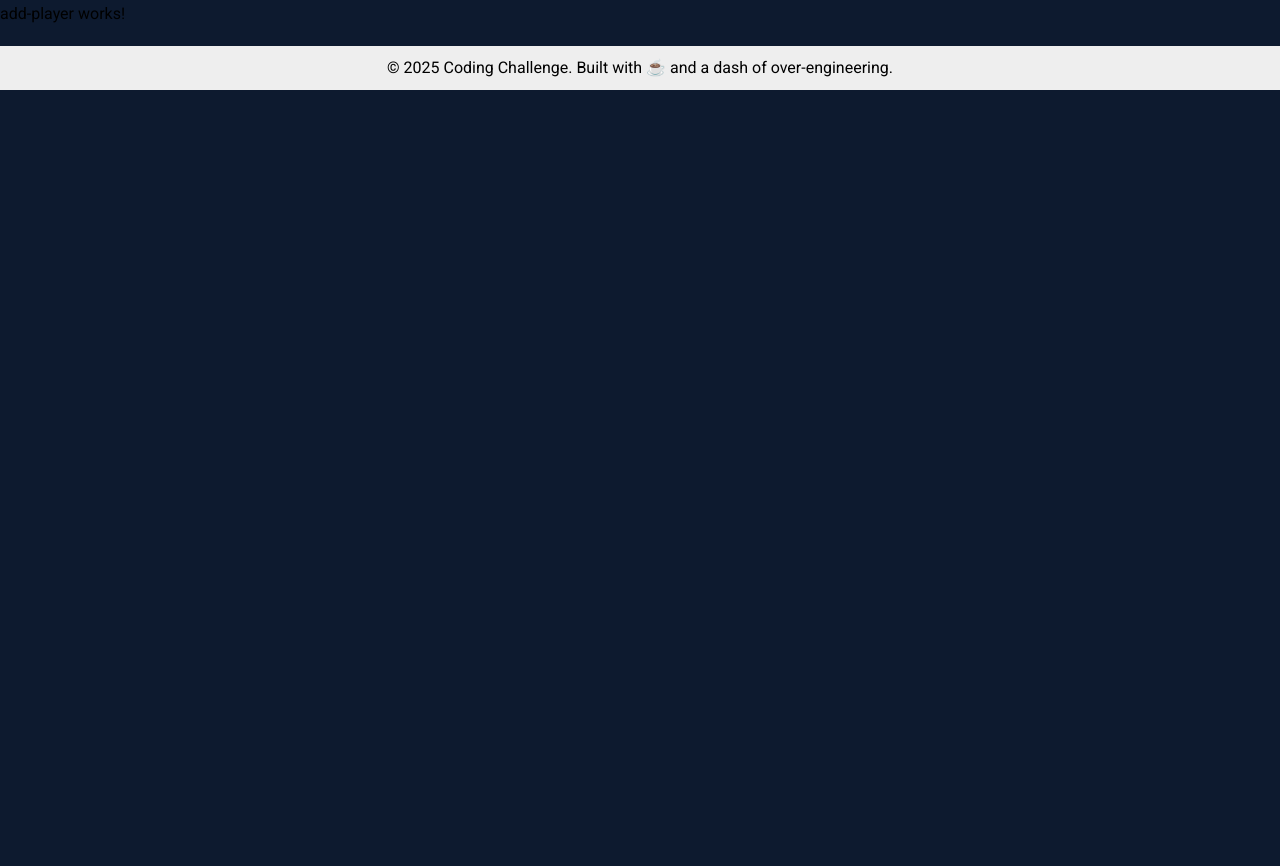
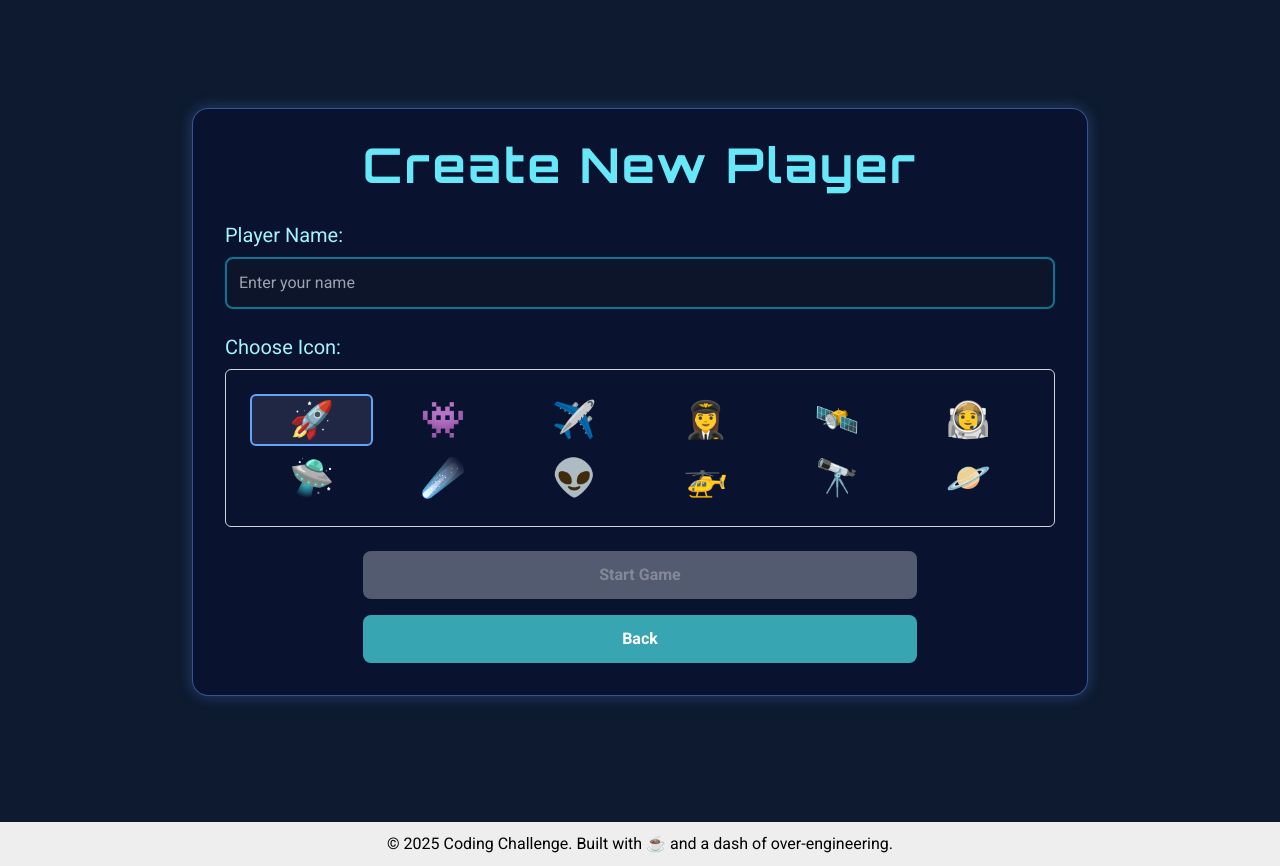
Before and after one commit to evavranici/rps-challengee, an Angular app in the folder frontend/: page /add-player in a window 1280 px wide. Before the commit the page ends 800 px from the top, so only its background shows below. Built offline with nearby package versions, Linux system fonts and the light colour scheme.

Commit message:
update emojis

```diff
--- a/frontend/src/app/views/add-player/add-player.css
+++ b/frontend/src/app/views/add-player/add-player.css
@@ -0,0 +1,11 @@
+.emoji-item {
+  display: flex;
+  justify-content: center;
+  align-items: center;
+  user-select: none;
+}
+
+.selected-emoji {
+  background-color: rgba(225, 225, 52250, 0.1);
+  border: 2px solid #60a5fa;
+}
--- a/frontend/src/app/views/add-player/add-player.html
+++ b/frontend/src/app/views/add-player/add-player.html
@@ -1 +1,45 @@
-<p>add-player works!</p>
+<div class="flex items-center justify-center min-h-screen">
+  <div class="hud-display p-8 rounded-lg shadow-xl text-center max-w-4xl w-full">
+    <h1 class="font-orbitron text-4xl md:text-5xl font-bold tracking-wider text-cyan-300 mb-8">Create New Player</h1>
+
+    <div class="space-y-6">
+      <div>
+        <label for="playerName" class="block text-xl text-cyan-200 mb-2 text-left">Player Name:</label>
+        <input
+          id="playerName"
+          type="text"
+          [(ngModel)]="playerName"
+          placeholder="Enter your name"
+          class="w-full bg-gray-900 bg-opacity-50 text-white p-3 rounded-lg border-2 border-cyan-700 focus:outline-none focus:border-cyan-400"
+        />
+      </div>
+
+      <div>
+        <label for="emojiSelector" class="block text-xl text-cyan-200 mb-2 text-left">Choose Icon:</label>
+        <div class="grid grid-cols-6 gap-2 p-6 border border-gray-300 rounded-md max-h-40 overflow-y-auto">
+          <div *ngFor="let emoji of emojis"
+               (click)="selectedEmoji = emoji"
+               [class.selected-emoji]="selectedEmoji === emoji"
+               class="emoji-item text-4xl cursor-pointer p-1 rounded-md hover:scale-125 transition duration-150">
+            {{ emoji }}
+          </div>
+        </div>
+      </div>
+
+      <div class="space-y-4 mt-6">
+        <button
+          (click)="savePlayer()"
+          [disabled]="!playerName || playerName.trim() === ''"
+          class="btn-action w-full md:w-2/3 mx-auto bg-green-600 text-white font-bold py-3 px-6 rounded-lg hover:bg-green-700 transition duration-300 disabled:opacity-50 disabled:cursor-not-allowed"
+        >
+          Start Game
+        </button>
+        <button
+          (click)="cancel()"
+          class="btn-action w-full md:w-2/3 mx-auto bg-[rgb(56,165,179,1)] text-white font-bold py-3 px-6 rounded-lg hover:bg-[rgb(80,200,220)] transition duration-300 disabled:opacity-50 disabled:cursor-not-allowed"
+        >Back
+        </button>
+      </div>
+    </div>
+  </div>
+</div>
--- a/frontend/src/app/views/add-player/add-player.ts
+++ b/frontend/src/app/views/add-player/add-player.ts
@@ -1,11 +1,65 @@
+// src/app/add-player/add-player.component.ts
 import { Component } from '@angular/core';
+import { Router } from '@angular/router';
+import { CommonModule } from '@angular/common';
+import { FormsModule } from '@angular/forms';
+import { Player } from '../../shared/interfaces/player';
+import { PlayerService } from '../../shared/services/player-service';
 
 @Component({
   selector: 'app-add-player',
-  imports: [],
   templateUrl: './add-player.html',
-  styleUrl: './add-player.css'
+  styleUrls: ['./add-player.css'],
+  standalone: true,
+  imports: [
+    CommonModule,
+    FormsModule,
+  ]
 })
 export class AddPlayer {
+  playerName: string = '';
+  selectedEmoji: string = '🚀';
+  emojis: string[] = ['🚀', '👾', '✈️', '👩‍✈️', '🛰️', '🧑‍🚀',  '🛸', '☄️', '👽', '🚁', '🔭', '🪐'];
 
+  constructor(
+    private router: Router,
+    private playerService: PlayerService,
+  ) { }
+
+  savePlayer(): void {
+    if (this.playerName.trim() === '') {
+      alert('Player name cannot be empty!');
+      return;
+    }
+
+    const newPlayer: Player = {
+      id: null, // ID will be generated by the backend
+      name: this.playerName.trim(),
+      icon: this.selectedEmoji,
+      stats: {
+        playerScore: 0,
+        computerScore: 0,
+        playerWins: 0,
+        computerWins: 0,
+        playerHistory: [],
+        computerHistory: [],
+        totalRounds: 0,
+      }
+    };
+
+    this.playerService.createPlayer(newPlayer).subscribe({
+      next: (createdPlayer) => {
+        this.router.navigate(['/rps-play', createdPlayer.id]);
+      },
+      error: (error) => {
+        if (error.status === 409) {
+        } else {
+        }
+      }
+    });
+  }
+
+  cancel(): void {
+    this.router.navigate(['/']);
+  }
 }
```
Also changed, not shown: 1 other file (tests, documents, lock files or other folders).
